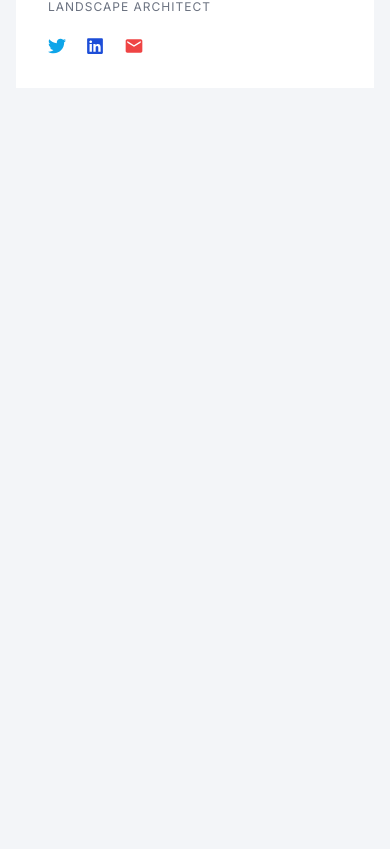
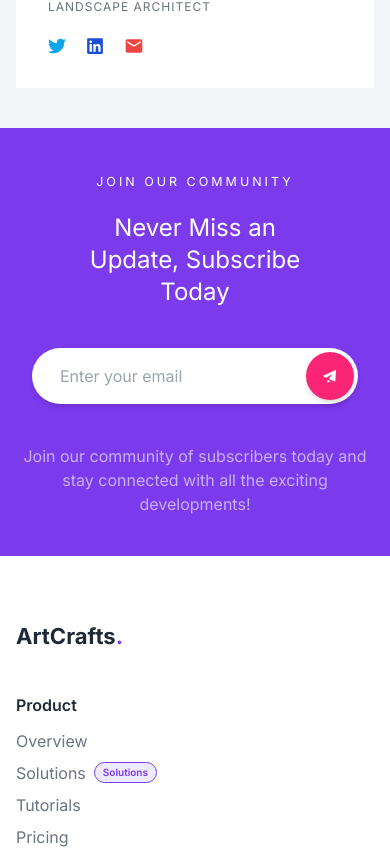
Before and after one commit to muafalah/artcraft, a Next.js app: page /about in a window 390 px wide. Shown: the part 8419-9268 px from the top of the page. Before the commit the page ends 8547 px from the top, so only its background shows below. Built offline with nearby package versions, Linux system fonts and the light colour scheme.

Commit message:
feat: add subscribe & footer in about page

```diff
--- a/app/about/page.js
+++ b/app/about/page.js
@@ -3,6 +3,8 @@ import Hero from "./components/Hero";
 import Story from "./components/Story";
 import WhyUs from "./components/WhyUs";
 import Team from "./components/Team";
+import Subscribe from "@/components/Subscribe";
+import Footer from "@/components/Footer";
 
 export default function About() {
   return (
@@ -12,6 +14,8 @@ export default function About() {
       <WhyUs className="pt-52 pb-0" />
       <Testimonial className="pt-10 lg:pt-44 pb-10 lg:pb-32" />
       <Team className="py-10 lg:py-32" />
+      <Subscribe className="bg-violet-600 py-10 lg:py-32" />
+      <Footer className="bg-white py-16" />
     </>
   );
 }
--- a/app/page.js
+++ b/app/page.js
@@ -15,7 +15,7 @@ export default function Home() {
       <Testimonial className="py-16 lg:py-32" />
       <RecentBlog className="py-14 pb-15 lg:pb-32" />
       <Subscribe className="py-16 pt-64 -mt-48 lg:py-32 bg-violet-600" />
-      <Footer className="bg-white py-16 md:py-24" />
+      <Footer className="bg-white py-16" />
     </>
   );
 }
```
